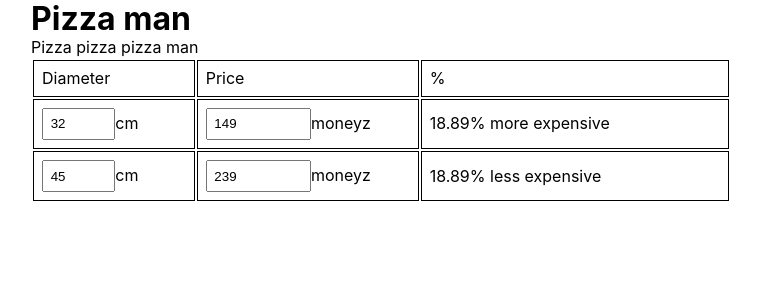
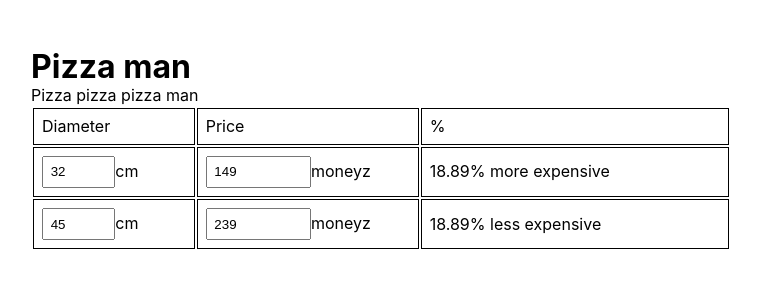
Before and after one commit to Hurtak/the-pizza-problem, a React (Create React App) app: page / in a window 1280 px wide. Shown: the top 300 px of the page, without its empty margins (259-1019 px from the left). Built offline with nearby package versions, Linux system fonts and the light colour scheme.

Commit message:
layout component

```diff
--- a/src/app/app.css
+++ b/src/app/app.css
@@ -1,12 +1,5 @@
 body {
   margin: 0;
-}
-
-.App {
-  display: flex;
-  flex-direction: column;
-  margin: 0 auto;
-  max-width: 700px;
 }
 
 table {
--- a/src/app/app.tsx
+++ b/src/app/app.tsx
@@ -1,6 +1,6 @@
 import React, { useReducer } from "react";
 import { stateReducer, initialState } from "../state/state";
-import { Text, InputPizzaDiameter, InputPizzaPrice } from "../components";
+import { InputPizzaDiameter, InputPizzaPrice, Layout, Text } from "../components";
 import "./app.css";
 
 const getPricePer1Money = (diameter: number, price: number) => (Math.PI * (diameter / 2) ** 2) / price;
@@ -14,7 +14,7 @@ export const App: React.FC = () => {
   const percentage = (1 - pricePer1MoneyPizza1 / pricePer1MoneyPizza2) * 100;
 
   return (
-    <div className="App">
+    <Layout>
       <Text type="title">Pizza man</Text>
       <Text type="paragraph">Pizza pizza pizza man</Text>
 
@@ -95,6 +95,6 @@ export const App: React.FC = () => {
           </tr>
         </tbody>
       </table>
-    </div>
+    </Layout>
   );
 };
--- a/src/components/index.tsx
+++ b/src/components/index.tsx
@@ -1,3 +1,4 @@
 export { InputPizzaDiameter } from "./input-pizza-diameter";
 export { InputPizzaPrice } from "./input-pizza-price";
+export { Layout } from "./layout";
 export { Text } from "./text";
--- a/src/components/input-number.tsx
+++ b/src/components/input-number.tsx
@@ -1,5 +1,9 @@
 import * as React from "react";
 import styled from "styled-components/macro";
+
+const Input = styled.input({
+  padding: "0.5em",
+});
 
 export const InputNumber: React.FC<{
   value: string;
@@ -18,7 +22,3 @@ export const InputNumber: React.FC<{
     onChange={onChange}
   />
 );
-
-const Input = styled.input({
-  padding: "0.5em",
-});
--- /dev/null
+++ b/src/components/layout.tsx
@@ -0,0 +1,9 @@
+import styled from "styled-components/macro";
+
+export const Layout = styled.main({
+  display: "flex",
+  flexDirection: "column",
+  padding: "48px 16px 32px",
+  margin: "0 auto",
+  maxWidth: "700px",
+});
```
